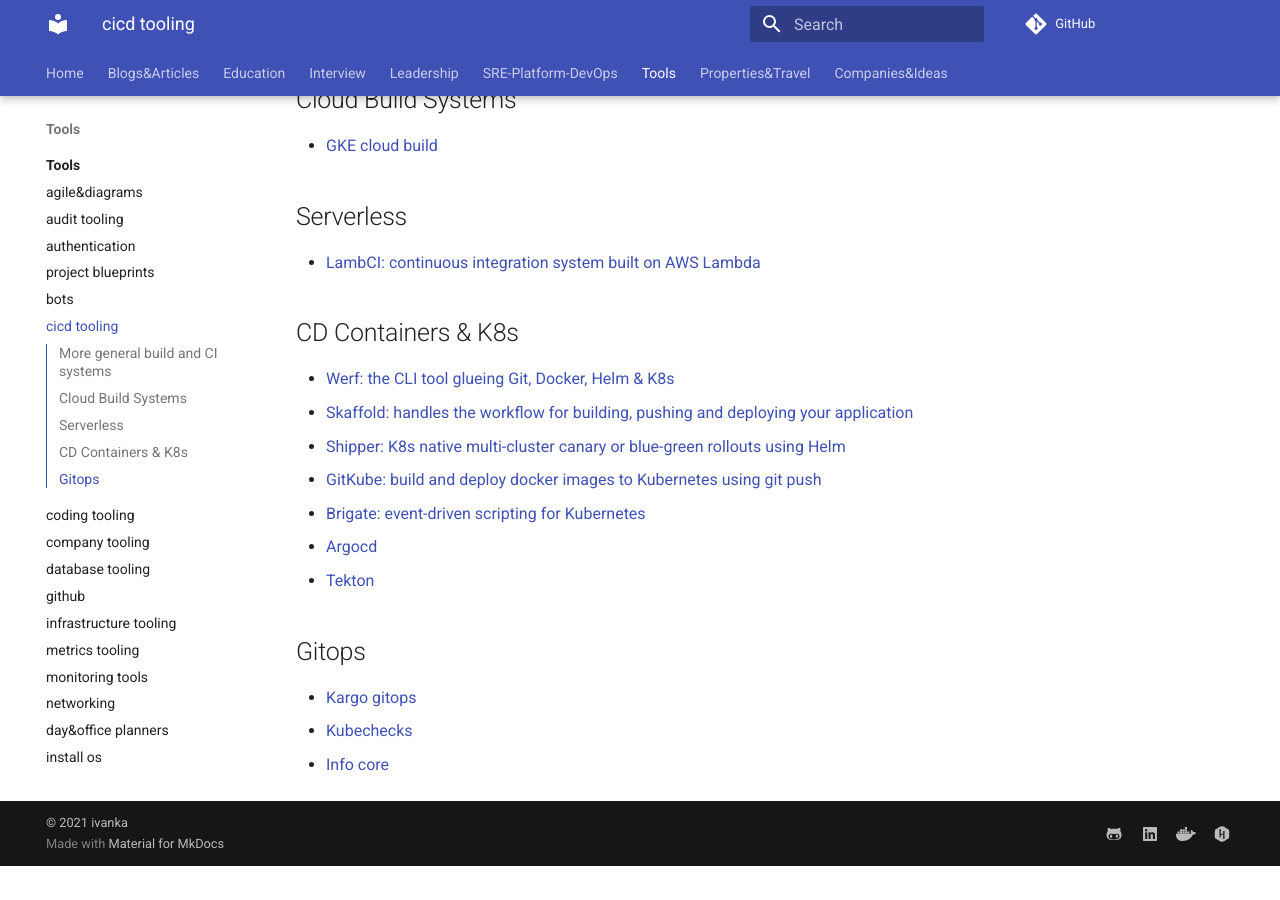
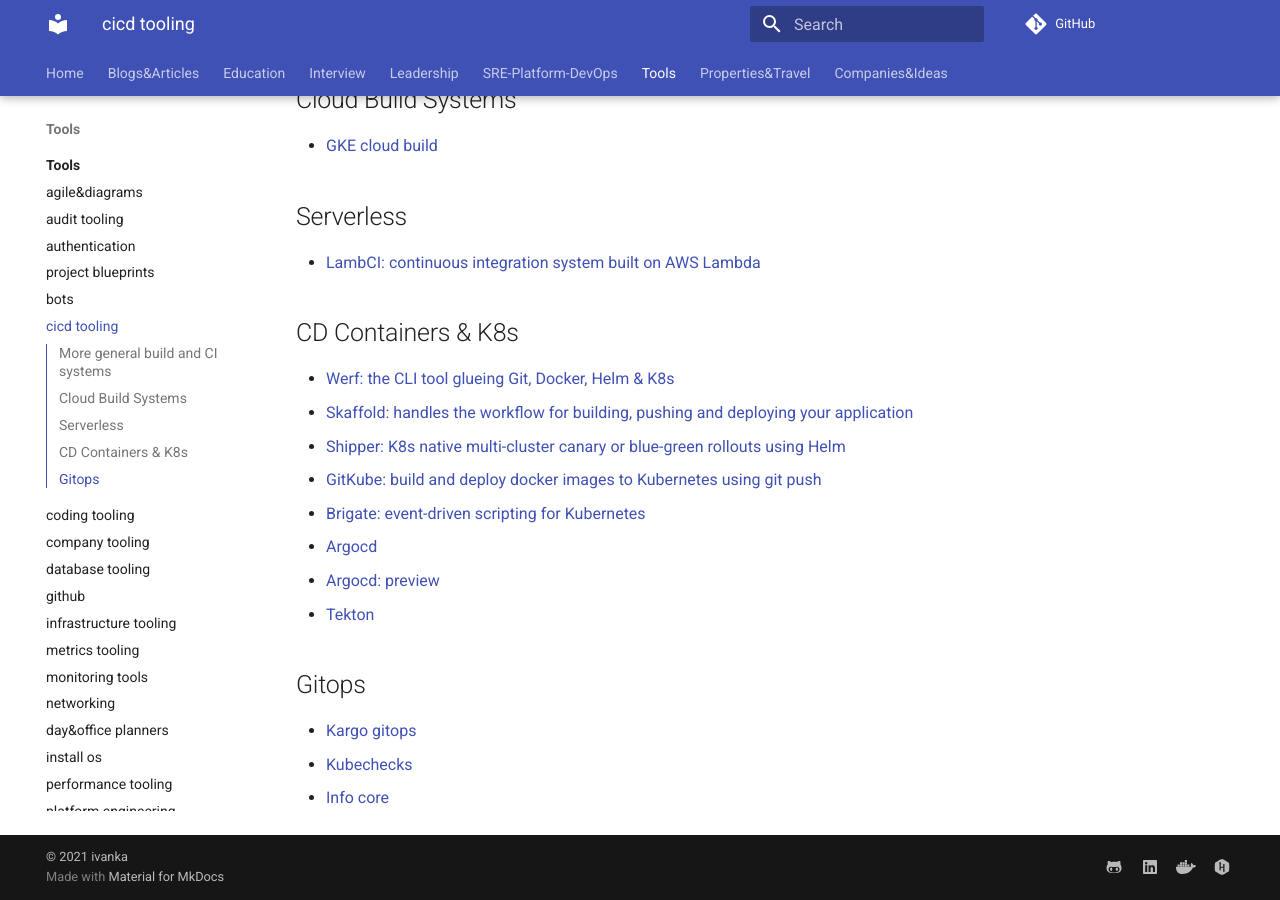
Before and after one commit to ivankatliarchuk/knowledge-base, an MkDocs documentation site: the page built from docs/tools/cicd.md, in a window 1280 px wide and 900 px high, scrolled down 504 px. Built offline with MkDocs 1.6.1 and Material for MkDocs 9.7.7, drawn with Linux system fonts in a browser that asks for light colours; comment, search, counter and statistics services are not loaded; before the commit the page ends 1370 px from its top, so only the background shows below that.

Commit message:
wip
Signed-off-by: ivan katliarchuk <ivan.katliarchuk@gmail.com>

```diff
--- a/docs/tools/cicd.md
+++ b/docs/tools/cicd.md
@@ -34,6 +34,7 @@
 - [GitKube: build and deploy docker images to Kubernetes using git push][gitkube]{:target="_blank"}
 - [Brigate: event-driven scripting for Kubernetes][brigade]{:target="_blank"}
 - [Argocd](https://argoproj.github.io/argo-cd/){:target="_blank"}
+- [Argocd: preview](https://github.com/dag-andersen/argocd-diff-preview)
 - [Tekton](https://github.com/tektoncd){:target="_blank"}
 
 ## Gitops
```
